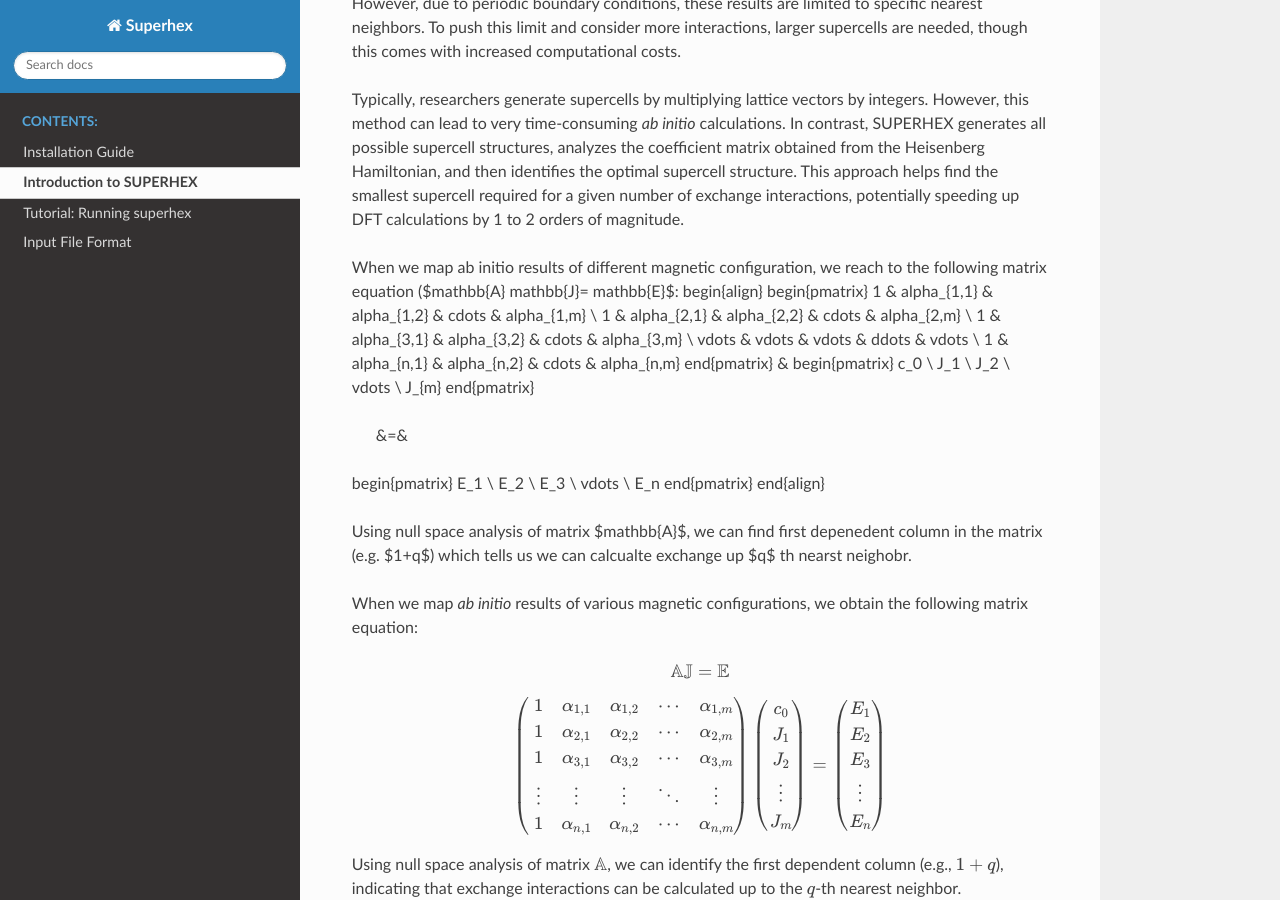
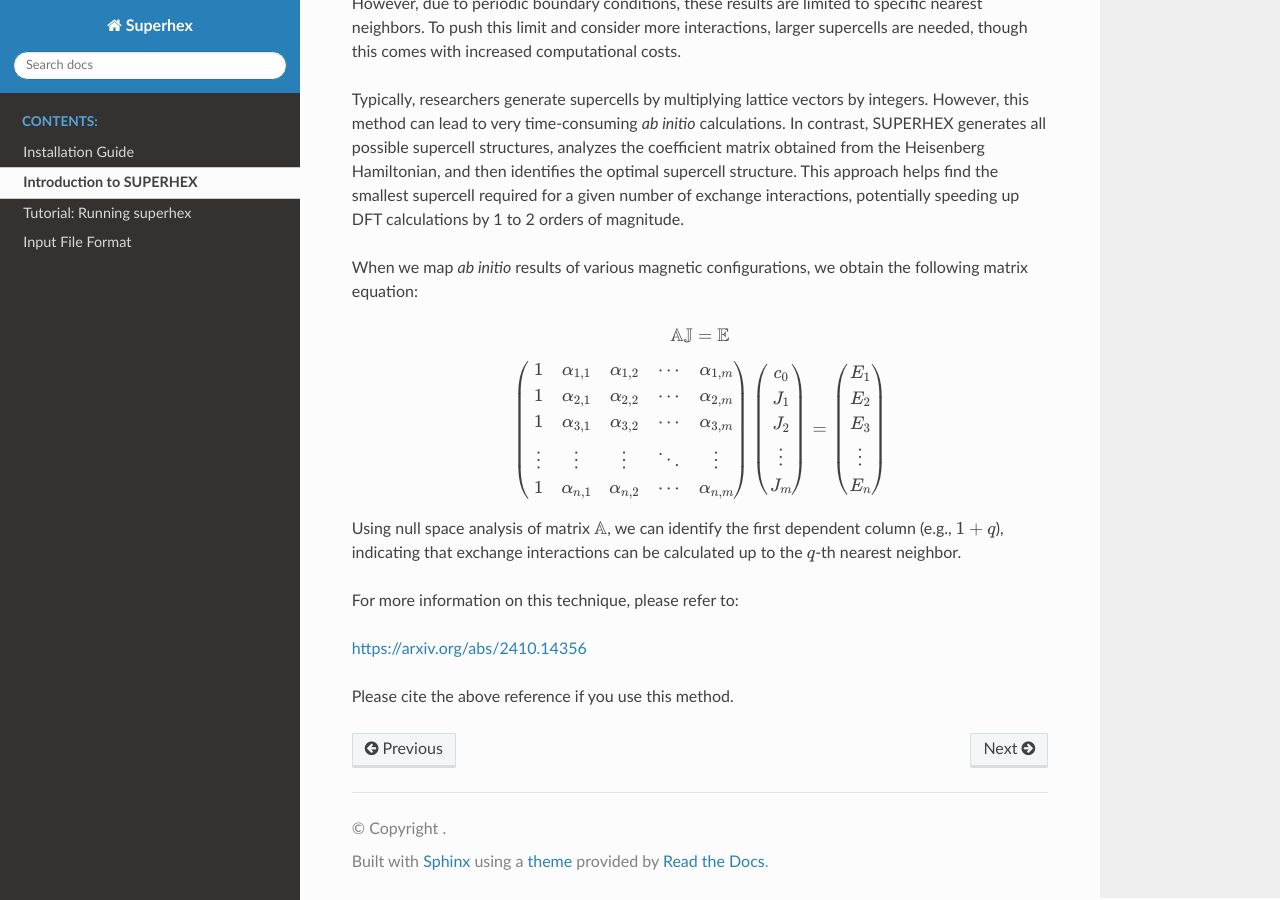
Before and after one commit to malaei/SUPERHEX, a Sphinx documentation site: the page built from docs/intro.rst, in a window 1280 px wide and 900 px high, scrolled down 772 px. Built offline with Sphinx 7.4.7 and the Read the Docs theme 3.1.0, drawn with Linux system fonts in a browser that asks for light colours; pages that are not in the unit, such as notebooks, are missing from menus.

Commit message:
update docs

```diff
--- a/docs/intro.rst
+++ b/docs/intro.rst
@@ -12,36 +12,6 @@ Using a supercell with various magnetic configurations allows us to map *ab init
 However, due to periodic boundary conditions, these results are limited to specific nearest neighbors. To push this limit and consider more interactions, larger supercells are needed, though this comes with increased computational costs.
 
 Typically, researchers generate supercells by multiplying lattice vectors by integers. However, this method can lead to very time-consuming *ab initio* calculations. In contrast, SUPERHEX generates all possible supercell structures, analyzes the coefficient matrix obtained from the Heisenberg Hamiltonian, and then identifies the optimal supercell structure. This approach helps find the smallest supercell required for a given number of exchange interactions, potentially speeding up DFT calculations by 1 to 2 orders of magnitude.
-
-When we map ab initio results of different magnetic configuration, we reach to the following matrix equation ($\mathbb{A} \mathbb{J}= \mathbb{E}$:
-\begin{align}
-\begin{pmatrix}
-1 & \alpha_{1,1} & \alpha_{1,2} & \cdots & \alpha_{1,m} \\
-1 & \alpha_{2,1} & \alpha_{2,2} & \cdots & \alpha_{2,m} \\
-1 & \alpha_{3,1} & \alpha_{3,2} & \cdots & \alpha_{3,m} \\
-\vdots & \vdots & \vdots & \ddots & \vdots \\
-1 & \alpha_{n,1} & \alpha_{n,2} & \cdots & \alpha_{n,m}
-\end{pmatrix}
-&
-\begin{pmatrix}
-c_0 \\
-J_1 \\
-J_2 \\
-\vdots \\
-J_{m}
-\end{pmatrix}
-        &=&
-\begin{pmatrix}
-E_1 \\
-E_2 \\
-E_3 \\
-\vdots \\
-E_n
-\end{pmatrix}
-\end{align}
-
-Using null space analysis of matrix $\mathbb{A}$, we can find first depenedent column in the matrix (e.g. $1+q$) which tells us
-we can calcualte exchange up $q$ th nearst neighobr.
 
 
 When we map *ab initio* results of various magnetic configurations, we obtain the following matrix equation:
```
